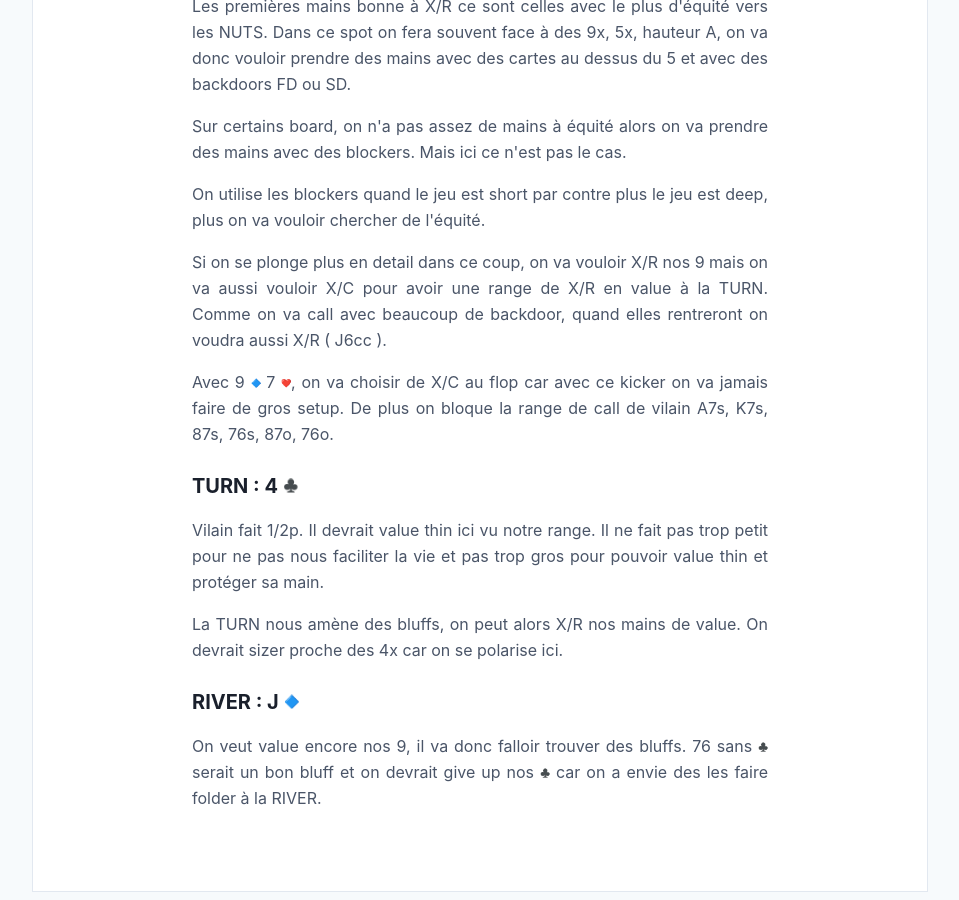
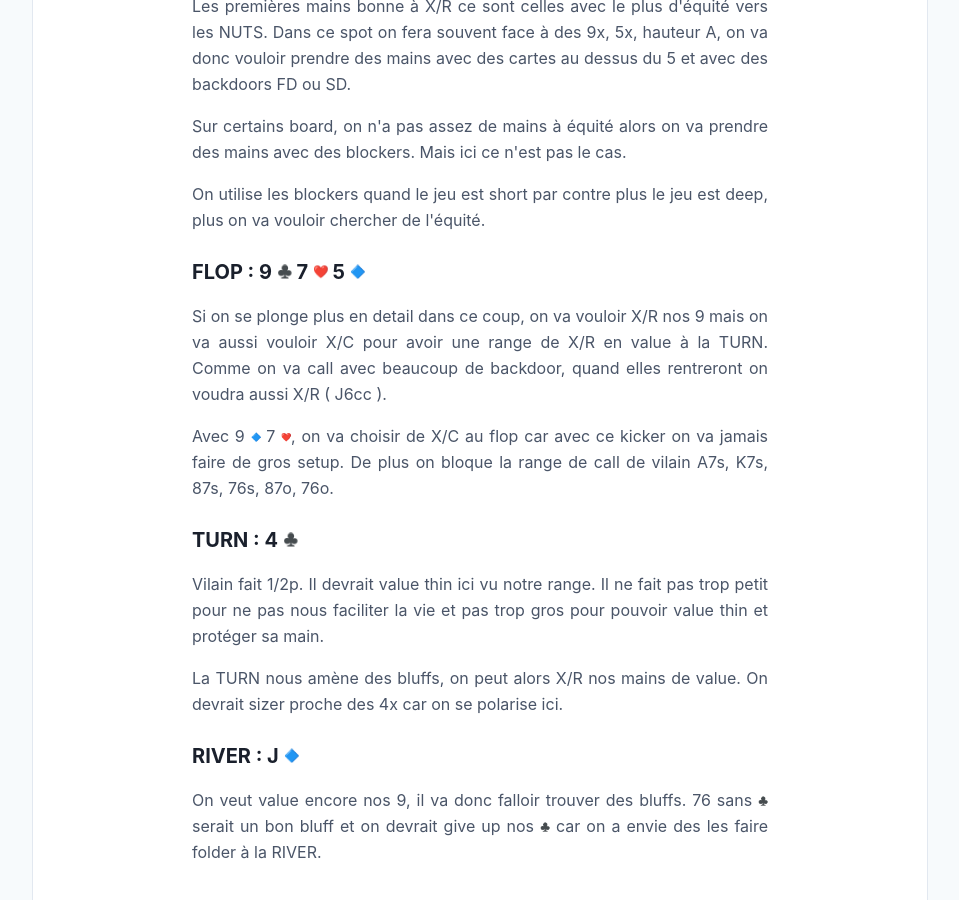
Before and after one commit to greglejeune/blog, a Jekyll site: the page built from _posts/2020-01-23-thinking-process.md, in a window 1280 px wide and 900 px high, scrolled down 1641 px. Shown: the whole window, without its empty margins (160-1119 px from the left). Built offline with Jekyll 4.4.1, drawn with Linux system fonts in a browser that asks for light colours; emoji names are drawn with the system emoji font.

Commit message:
Update 2020-01-23-thinking-process.md

```diff
--- a/_posts/2020-01-23-thinking-process.md
+++ b/_posts/2020-01-23-thinking-process.md
@@ -71,6 +71,8 @@ categories: poker
 
   <p>On utilise les blockers quand le jeu est short par contre plus le jeu est deep, plus on va vouloir chercher de l'équité.</p>
 
+  <h2>FLOP : 9 <img src="https://github.githubassets.com/images/icons/emoji/unicode/2663.png?v8" style="width: 15px;"> 7 <img src="https://github.githubassets.com/images/icons/emoji/unicode/2764.png?v8" style="width: 15px;"> 5 <img src="https://github.githubassets.com/images/icons/emoji/unicode/1f537.png?v8" style="width: 15px;"></h2>
+
   <p>Si on se plonge plus en detail dans ce coup, on va vouloir X/R nos 9 mais on va aussi vouloir X/C pour avoir une range de X/R en value à la TURN. Comme on va call avec beaucoup de backdoor, quand elles rentreront on voudra aussi X/R ( J6cc ).</p>
 
   <p>Avec 9 <img src="https://github.githubassets.com/images/icons/emoji/unicode/1f537.png?v8" style="width: 10px;">&nbsp;7 <img src="https://github.githubassets.com/images/icons/emoji/unicode/2764.png?v8" style="width: 10px;">, on va choisir de X/C au flop car avec ce kicker on va jamais faire de gros setup. De plus on bloque la range de call de vilain A7s, K7s, 87s, 76s, 87o, 76o.</p>
```
